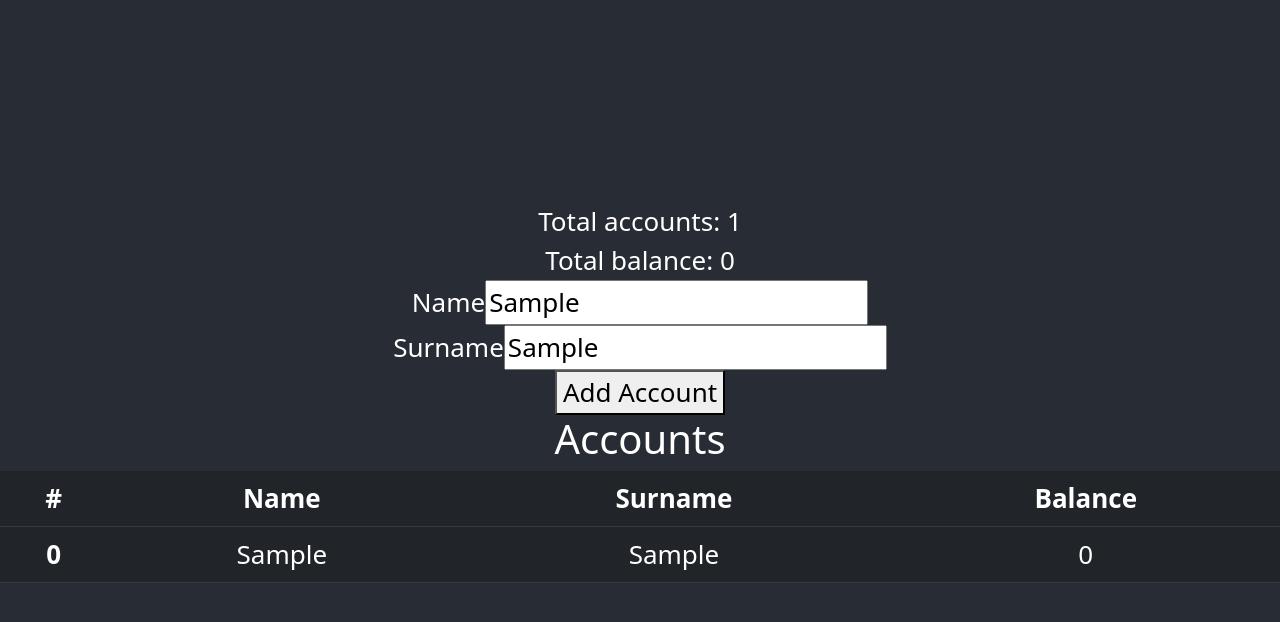
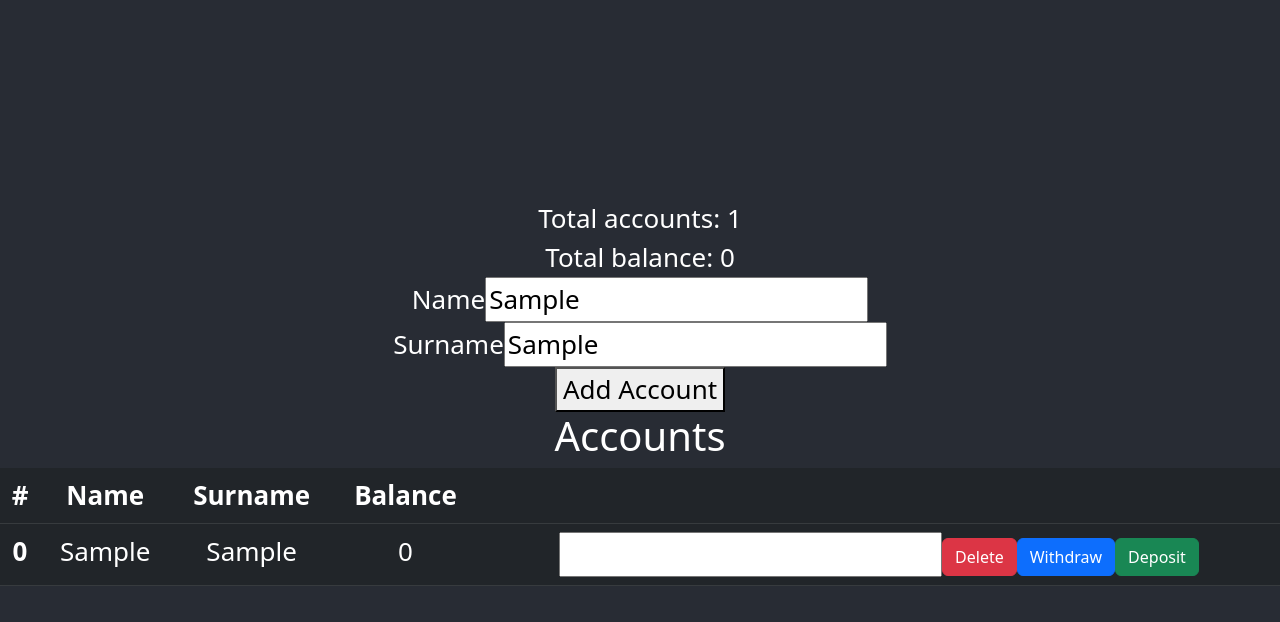
Before and after one commit to PauliusJaras/bankas-v1, a React (Create React App) app: page / in a window 1280 px wide. Both pictures are taken after typing "Sample", "Sample" into the empty fields and a click on the button "Add Account". Shown: the top 622 px of the page. Built offline with nearby package versions, Linux system fonts and the light colour scheme.

Commit message:
Basic button logic

```diff
--- a/src/App.jsx
+++ b/src/App.jsx
@@ -3,18 +3,22 @@ import 'bootstrap/dist/css/bootstrap.min.css'
 import Table from './Components/Table';
 import Form from './Components/Form';
 import Stats  from './Components/Stats';
-import { useState } from 'react';
+import { useEffect, useState } from 'react';
 
 function App() {
 
   const [account, setAccount] = useState([]);
+
+  useEffect(() => {
+    console.log(account);
+  }, [account])
 
   return (
     <div className="App">
       <header className="App-header">
         <Stats account={account}/>
         <Form setAccount={setAccount}/>
-        <Table account={account}/>
+        <Table account={account} setAccount={setAccount}/>
       </header>
     </div>
   );
--- /dev/null
+++ b/src/Components/Buttons/DeleteButton.jsx
@@ -0,0 +1,16 @@
+function DeleteButton({account, setAccount}){
+
+    const clickHandler = () => {
+        setAccount(acc => acc.filter(a=> a.id !== account.id));
+    }
+
+    return (
+        <>
+            <button onClick={clickHandler} className="btn btn-danger">
+                Delete
+            </button>
+        </>
+    )
+}
+
+export default DeleteButton;
--- /dev/null
+++ b/src/Components/Buttons/DepositiBalanceButton.jsx
@@ -0,0 +1,18 @@
+function DepositBalanceButton({account, balance, setAccount}){
+
+    const clickHandler = () => {
+
+        const newValue = account.balance + balance;
+        setAccount(acc => acc.map(a => a.id === account.id ? ({...a, balance: newValue}) : a));
+    }
+
+    return (
+        <>
+            <button onClick={clickHandler} className="btn btn-success">
+                Deposit
+            </button>
+        </>
+    )
+}
+
+export default DepositBalanceButton;
--- /dev/null
+++ b/src/Components/Buttons/WithdrawBalanceButton.jsx
@@ -0,0 +1,17 @@
+function WithdrawBalanceButton({account, balance, setAccount, setBalance}){
+
+    const clickHandler = () => {
+        const newValue = account.balance - balance;
+        setAccount(acc => acc.map(a => a.id === account.id ? ({...a, balance: newValue}) : a));
+    }
+
+    return (
+        <>
+            <button onClick={clickHandler} className="btn btn-primary">
+                Withdraw
+            </button>
+        </>
+    )
+}
+
+export default WithdrawBalanceButton;
--- a/src/Components/Form.jsx
+++ b/src/Components/Form.jsx
@@ -2,10 +2,10 @@ import { useState } from "react";
 
 function Form({setAccount}){
 
-    const [acc, setAcc] = useState({name: '', surname: '',  balance: 0, id: crypto.randomUUID()});
+    const [acc, setAcc] = useState({name: '', surname: '',  balance: 0});
 
     const clickHandler = () => {
-        setAccount(a => [...a, acc]);
+        setAccount(a => [...a, ({...acc, id: crypto.randomUUID()})]);
     }
 
     const handleChange = (event) => {
--- a/src/Components/Table.jsx
+++ b/src/Components/Table.jsx
@@ -1,4 +1,17 @@
-function Table({account}){
+import DeleteButton from "./Buttons/DeleteButton";
+import DepositBalanceButton from "./Buttons/DepositiBalanceButton";
+import WithdrawBalanceButton from "./Buttons/WithdrawBalanceButton";
+import { useState } from "react";
+
+function Table({account, setAccount}){
+
+    const [balance, setBalance] = useState(0);
+
+    const handleChange = (event) => {
+        const value = event.target.value;
+        setBalance(Number(value));
+    }
+
     return(
         <>
             <h1>Accounts</h1>
@@ -9,16 +22,23 @@ function Table({account}){
                         <th scope="col">Name</th>
                         <th scope="col">Surname</th>
                         <th scope="col">Balance</th>
+                        <th scope="col"></th>
                     </tr>
                 </thead>
                 <tbody>
                     {
-                        account === null ? null : account.map((account, index) =>
+                        account === null ? null : account.map((acc, index) =>
                         <tr key={index}>
                            <th scope="row">{index}</th>
-                            <td>{account.name}</td>
-                            <td>{account.surname}</td>
-                            <td>{account.balance}</td>
+                            <td>{acc.name}</td>
+                            <td>{acc.surname}</td>
+                            <td>{acc.balance}</td>
+                            <td>
+                                <input type="number" onChange={handleChange}></input>
+                                <DeleteButton account={acc} setAccount={setAccount}/>
+                                <WithdrawBalanceButton account={acc} balance={balance} setAccount={setAccount}/>
+                                <DepositBalanceButton account={acc} balance={balance} setAccount={setAccount}/>
+                            </td>
                         </tr>
                         )
                     }
```
